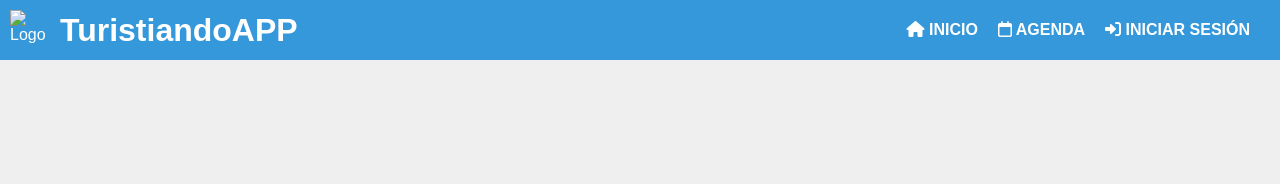
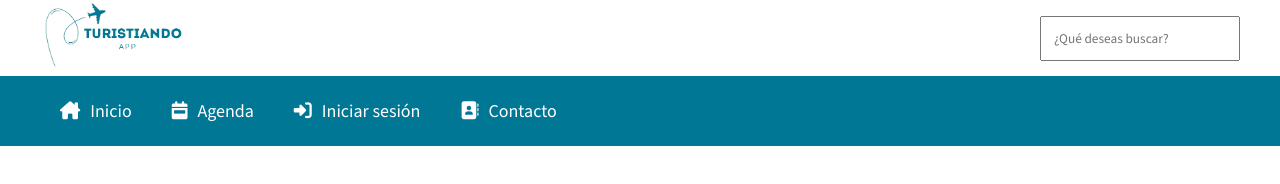
Before and after one commit to valeriamolina05/ProyectoMoviles1, a plain HTML site: page view/index.html in a window 1280 px wide. Drawn offline with nearby package versions, Linux system fonts and the light colour scheme.

Commit message:
Se realiza encabezado principal

```diff
--- a/view/css/styles.css
+++ b/view/css/styles.css
@@ -1,53 +1,91 @@
 
-body {
-    font-family: Arial, sans-serif;
-    background-color: #EFEFEF;
+@import url('https://fonts.googleapis.com/css2?family=Source+Sans+3:ital,wght@0,200;0,300;0,400;0,500;0,600;0,700;0,800;0,900;1,200;1,300;1,400;1,500;1,600;1,700;1,800;1,900&display=swap');
+
+* {
     margin: 0;
     padding: 0;
+    box-sizing: border-box;
+    font-family: 'Source Sans 3', sans-serif;
+    text-decoration: none;
 }
 
-header {
-    background-color: #3498db;
-    color: #ffffff;
-    padding: 10px;
-    display: flex;
-    justify-content: space-between;
-    align-items: center;
+.encabezado {
+    width: 100%;
+    position: fixed;
+    top: 0;
+    left: 0;
+    background: #fff;
 }
 
-.logo {
+.encabezado-superior {
+    max-width: 1200px;
+    margin: auto;
     display: flex;
     align-items: center;
+    justify-content: space-between;
+    padding: 0px;
 }
 
 .logo img {
-    width: 40px;
-    height: 40px;
+    width: 150px;
+}
+
+.busqueda input{
+    width: 200px;
+    padding: 12px;
+}
+
+
+.contenedor {
+    width: 100%;
+    height: 70px;
+    background: #017796;
+    padding: 0px 20px;
+}
+
+.menu {
+    max-width: 1200px;
+    margin: auto;
+    height: 100%;
+}
+
+nav {
+    height: 100%;
+}
+
+nav > ul {
+    height: 100%;
+    display: flex;
+
+}
+
+nav  ul  li {
+    height: 100%;
+    list-style: none;
+    position: relative;
+
+}
+
+
+nav > ul > li > a {
+    width: 100%;
+    height: 100%;
+    display: flex;
+    align-items: center;
+    padding: 20px;
+    color: white;
+    font-size: 18px;
+    transition: all 300ms ease;
+
+}
+
+nav > ul > li > a i {
     margin-right: 10px;
 }
 
-.logo h1 {
-    margin: 0;
+
+nav > ul > li > a:hover {
+    transform: scale(1.1);
+    background: #3B879B;
+    box-shadow: 0px 0px 10px 0px rgba(0, 0, 0, 0.5);
 }
-
-.menu {
-    list-style: none;
-    padding: 0;
-    margin: 0;
-    display: flex;
-}
-
-.menu li {
-    margin-right: 20px;
-}
-
-.menu a {
-    text-decoration: none;
-    color: #ffffff;
-    font-weight: bold;
-    transition: color 0.3s;
-}
-
-.menu a:hover {
-    color: #e74c3c;
-}
--- a/view/index.html
+++ b/view/index.html
@@ -1,31 +1,38 @@
-
 <!DOCTYPE html>
-<html lang="es">
+<html lang="en">
 <head>
     <meta charset="UTF-8">
+    <meta http-equiv="X-UA-Compatible" content="IE=edge">
     <meta name="viewport" content="width=device-width, initial-scale=1.0">
-    <link rel="stylesheet" href="https://cdnjs.cloudflare.com/ajax/libs/font-awesome/6.0.0-beta3/css/all.min.css">
+    <title>TuristiandoAPP</title>
+    <script src="https://kit.fontawesome.com/0bbd10c3a8.js" crossorigin="anonymous"></script>
+    <link rel="shortcut icon" href="./img/LogoCirculo.png" type="image/x-icon">
     <link rel="stylesheet" href="./css/styles.css">
-    <title>TuristiandoAPP</title>
 </head>
 <body>
     <header>
-        <div class="logo">
-            <img src="logo.png" alt="Logo">
-            <h1>TuristiandoAPP</h1>
+        <div class="encabezado-superior">
+            <div class="logo">
+                <img src="./img/LogoPrincipal.png" alt="logo">
+            </div>
+            <div class="busqueda">
+                <input type="search" placeholder="¿Qué deseas buscar?">
+            </div>
         </div>
-        <ul class="menu">
-            <li><a href="#"><i class="fas fa-home"></i> INICIO</a></li>
-            <li><a href="#"><i class="far fa-calendar"></i> AGENDA</a></li>
-            <li><a href="#"><i class="fas fa-sign-in-alt"></i> INICIAR SESIÓN</a></li>
-             <!-- <li><a href="#"><i class="fas fa-user-plus"></i> REGISTRARSE</a></li>  -->
-       </ul>
+
+        <div class="contenedor">
+            <div class="menu">
+                <nav>
+                    <ul>
+                        <li><a href="#"><i class="fa-solid fa-house-chimney" style="color: #ffffff;"></i> Inicio</a></li>
+                        <li><a href="#"><i class="fa-solid fa-calendar-week" style="color: #ffffff;"></i>Agenda</a></li>
+                        <li><a href="#"><i class="fa-solid fa-right-to-bracket" style="color: #ffffff;"></i>Iniciar sesión</a></li>
+                        <!-- <li><a href="#">Registrarse</a></li> -->
+                        <li><a href="#"><i class="fa-solid fa-address-book" style="color: #ffffff;"></i>Contacto</a></li>
+                    </ul>
+                </nav>
+            </div>
+        </div>
     </header>
-
-</html>
-
-
-
-    <script src="/controllers/script.js"></script>
 </body>
 </html>
```
Also changed, not shown: controllers/script.js (added), view/img/LogoCirculo.png (added), view/img/LogoPrincipal.png (added).
